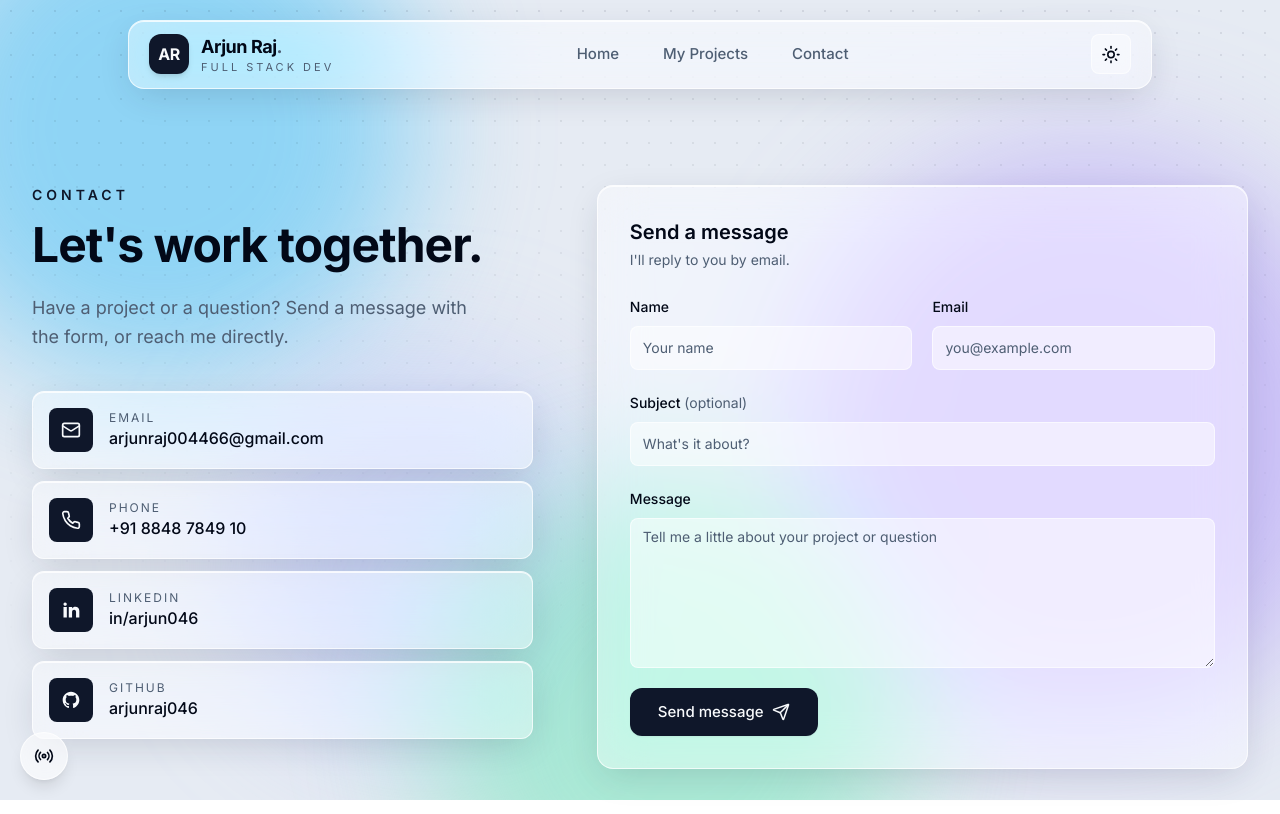
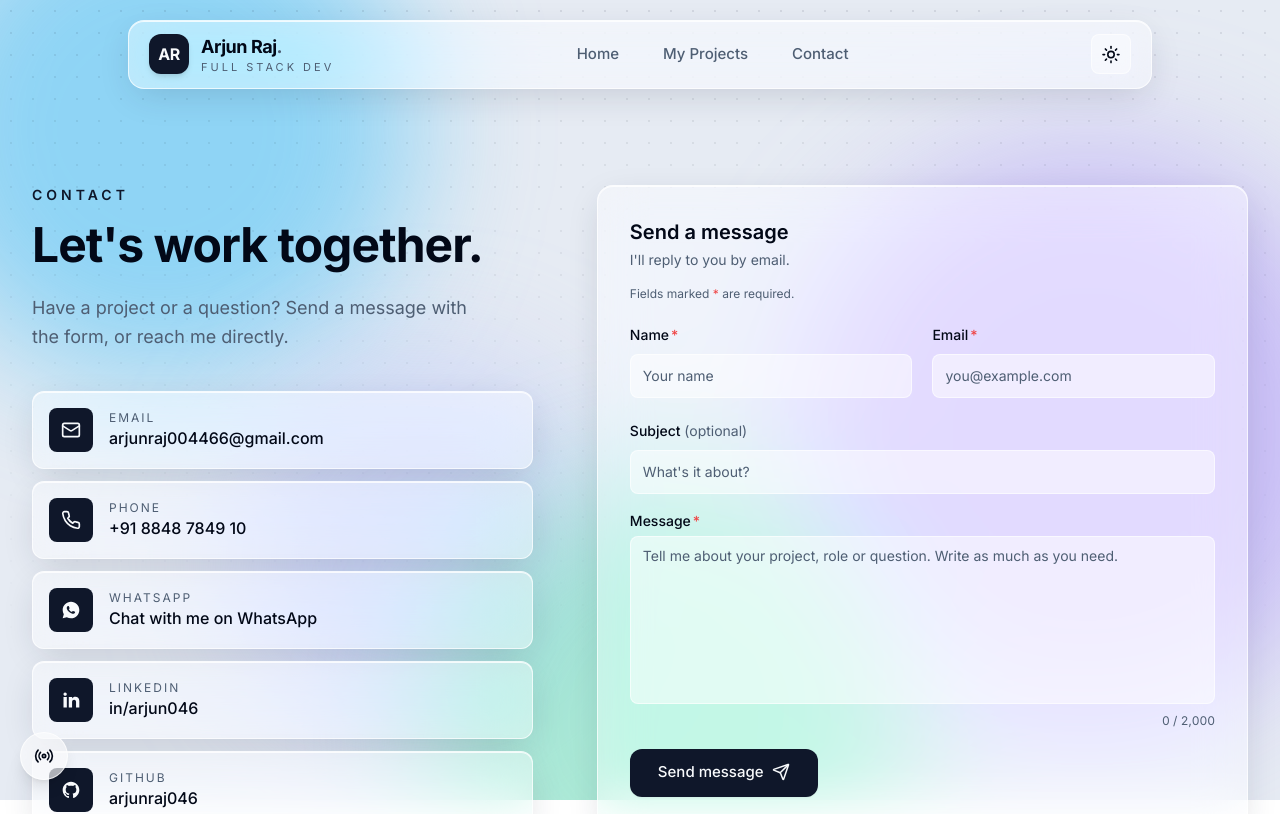
Before and after one commit to arjunraj046/portfolio-website-arjun, a Next.js app: page /contact in a window 1280 px wide. Shown: the top 814 px of the page. Built offline with nearby package versions, Linux system fonts and the light colour scheme; no server answers.

Commit message:
feat: enhance contact page with WhatsApp support and improve form validation feat: implement autoplay functionality for radio component with user interaction handling refactor: modularize radio station fetching and autoplay logic

```diff
--- a/src/app/contact/page.jsx
+++ b/src/app/contact/page.jsx
@@ -1,5 +1,5 @@
 import { Mail, Phone } from "lucide-react";
-import { RiGithubFill, RiLinkedinFill } from "react-icons/ri";
+import { RiGithubFill, RiLinkedinFill, RiWhatsappFill } from "react-icons/ri";
 
 import ContactForm from "@/components/sections/contact/ContactForm";
 import { site, socials } from "@/data/site";
@@ -7,10 +7,10 @@ import { site, socials } from "@/data/site";
 export const metadata = {
   alternates: { canonical: "/contact" },
   title: "Contact",
-  description: `Get in touch with ${site.name}, ${site.role}. Send a message, email or call.`,
+  description: `Get in touch with ${site.name}, ${site.role}. Send a message, email, call or WhatsApp.`,
   openGraph: {
     title: `Contact | ${site.name}`,
-    description: `Get in touch with ${site.name}, ${site.role}. Send a message, email or call.`,
+    description: `Get in touch with ${site.name}, ${site.role}. Send a message, email, call or WhatsApp.`,
   },
 };
 
@@ -19,6 +19,7 @@ const profile = (label) => socials.find((social) => social.label === label).href
 const details = [
   { label: "Email", value: site.email, href: `mailto:${site.email}`, Icon: Mail },
   { label: "Phone", value: site.phone, href: site.phoneHref, Icon: Phone },
+  { label: "WhatsApp", value: "Chat with me on WhatsApp", href: site.whatsappHref, Icon: RiWhatsappFill, external: true },
   { label: "LinkedIn", value: "in/arjun046", href: profile("LinkedIn"), Icon: RiLinkedinFill, external: true },
   { label: "GitHub", value: "arjunraj046", href: profile("GitHub"), Icon: RiGithubFill, external: true },
 ];
@@ -26,7 +27,7 @@ const details = [
 export default function ContactPage() {
   return (
     <main className="container mx-auto py-16 xl:py-24">
-      <div className="grid grid-cols-1 xl:grid-cols-[1fr_1.3fr] gap-12 xl:gap-16 items-start">
+      <div className="grid grid-cols-1 xl:grid-cols-[1fr_1.3fr] gap-12 xl:gap-16">
         <div>
           <p className="text-sm uppercase font-semibold mb-4 text-primary tracking-[4px]">Contact</p>
           <h1 className="text-4xl xl:text-5xl font-bold tracking-[-1px] mb-6">Let&apos;s work together.</h1>
@@ -55,7 +56,7 @@ export default function ContactPage() {
           </ul>
         </div>
 
-        <section aria-labelledby="form-heading" className="glass rounded-2xl p-6 sm:p-8">
+        <section aria-labelledby="form-heading" className="glass flex flex-col rounded-2xl p-6 sm:p-8">
           <h2 id="form-heading" className="text-xl font-semibold mb-1">Send a message</h2>
           <p className="text-sm text-muted-foreground mb-6">I&apos;ll reply to you by email.</p>
           <ContactForm />
--- a/src/components/layout/Radio.jsx
+++ b/src/components/layout/Radio.jsx
@@ -4,18 +4,25 @@ import { useCallback, useEffect, useRef, useState } from 'react'
 import dynamic from 'next/dynamic'
 import { Radio as RadioIcon } from 'lucide-react'
 
+import { radioGenres } from '@/data/radio'
+import { autoplayAllowed, fetchStations, rememberAutoplay } from '@/lib/radio'
+
 const loadPanel = () => import('./RadioPanel')
 const RadioPanel = dynamic(loadPanel, { ssr: false })
+
+const DEFAULT_VOLUME = 0.4
+const GESTURES = ['pointerdown', 'keydown', 'touchstart']
 
 const Radio = () => {
     const root = useRef(null)
     const trigger = useRef(null)
     const audio = useRef(null)
+    const autoplayDone = useRef(false)
     const [open, setOpen] = useState(false)
     const [loaded, setLoaded] = useState(false)
     const [station, setStation] = useState(null)
     const [status, setStatus] = useState('idle')
-    const [volume, setVolume] = useState(0.7)
+    const [volume, setVolume] = useState(DEFAULT_VOLUME)
     const [muted, setMuted] = useState(false)
     const [volumeControl, setVolumeControl] = useState(true)
 
@@ -78,6 +85,62 @@ const Radio = () => {
 
     const pause = useCallback(() => audio.current.pause(), [])
 
+    const userPlay = useCallback((next) => {
+        autoplayDone.current = true
+        rememberAutoplay(true)
+        play(next)
+    }, [play])
+
+    const userPause = useCallback(() => {
+        autoplayDone.current = true
+        rememberAutoplay(false)
+        pause()
+    }, [pause])
+
+    useEffect(() => {
+        if (!autoplayAllowed()) return
+        const el = audio.current
+        let list = null
+        let cancelled = false
+
+        const stop = () => GESTURES.forEach((event) => document.removeEventListener(event, onGesture, true))
+        const finish = () => {
+            autoplayDone.current = true
+            stop()
+        }
+        const attempt = () => {
+            if (cancelled || autoplayDone.current || !list?.length) return
+            if (!el.src) {
+                el.src = list[0].url
+                setStation(list[0])
+            }
+            el.play().then(finish).catch((error) => {
+                if (error?.name === 'NotAllowedError') return
+                finish()
+                setStatus('error')
+            })
+        }
+        function onGesture(e) {
+            if (root.current?.contains(e.target)) return
+            attempt()
+        }
+
+        GESTURES.forEach((event) => document.addEventListener(event, onGesture, true))
+        const idle = window.requestIdleCallback || ((fn) => setTimeout(fn, 1200))
+        const cancelIdle = window.cancelIdleCallback || clearTimeout
+        const handle = idle(() => {
+            fetchStations(radioGenres[0].tag)
+                .then((stations) => { list = stations; attempt() })
+                .catch(finish)
+        })
+
+        return () => {
+            cancelled = true
+            stop()
+            cancelIdle(handle)
+        }
+    }, [])
+
     const changeVolume = useCallback((value) => {
         setVolume(value)
         setMuted(value === 0)
@@ -90,13 +153,13 @@ const Radio = () => {
             artist: [station.country, station.detail].filter(Boolean).join(' · ') || 'Live radio',
             album: 'Arjun Raj · Radio'
         })
-        navigator.mediaSession.setActionHandler('play', () => play())
-        navigator.mediaSession.setActionHandler('pause', pause)
+        navigator.mediaSession.setActionHandler('play', () => userPlay())
+        navigator.mediaSession.setActionHandler('pause', userPause)
         return () => {
             navigator.mediaSession.setActionHandler('play', null)
             navigator.mediaSession.setActionHandler('pause', null)
         }
-    }, [station, play, pause])
+    }, [station, userPlay, userPause])
 
     const playing = status === 'playing'
 
@@ -115,8 +178,8 @@ const Radio = () => {
                     muted={muted}
                     onMute={setMuted}
                     volumeControl={volumeControl}
-                    onPlay={play}
-                    onPause={pause}
+                    onPlay={userPlay}
+                    onPause={userPause}
                 />
             )}
 
--- a/src/components/layout/RadioPanel.jsx
+++ b/src/components/layout/RadioPanel.jsx
@@ -4,41 +4,8 @@ import { useEffect, useRef, useState } from 'react'
 import { Loader2, Pause, Play, Volume2, VolumeX, X } from 'lucide-react'
 
 import { cn } from '@/lib/utils'
-import { radioGenres, radioServers } from '@/data/radio'
-
-const fetchStations = async (tag) => {
-    const query = new URLSearchParams({
-        tag,
-        hidebroken: 'true',
-        is_https: 'true',
-        order: 'clickcount',
-        reverse: 'true',
-        limit: '30'
-    })
-    for (const server of radioServers) {
-        try {
-            const response = await fetch(`${server}/json/stations/search?${query}`)
-            if (!response.ok) continue
-            const list = await response.json()
-            const unique = new Map()
-            list
-                .filter((s) => s.url_resolved?.startsWith('https://'))
-                .forEach((s) => { if (!unique.has(s.name.trim().toLowerCase())) unique.set(s.name.trim().toLowerCase(), s) })
-            return [...unique.values()]
-                .slice(0, 15)
-                .map((s) => ({
-                    id: s.stationuuid,
-                    name: s.name.trim(),
-                    country: s.countrycode || s.country,
-                    detail: [s.codec, s.bitrate ? `${s.bitrate} kbps` : ''].filter(Boolean).join(' · '),
-                    url: s.url_resolved
-                }))
-        } catch {
-            continue
-        }
-    }
-    throw new Error('unavailable')
-}
+import { radioGenres } from '@/data/radio'
+import { fetchStations } from '@/lib/radio'
 
 const RadioPanel = ({ open, onClose, station, status, volume, onVolume, muted, onMute, volumeControl, onPlay, onPause }) => {
     const panel = useRef(null)
@@ -119,7 +86,7 @@ const RadioPanel = ({ open, onClose, station, status, volume, onVolume, muted, o
                 <button
                     type="button"
                     onClick={() => {
-                        if (muted && volume === 0) onVolume(0.7)
+                        if (muted && volume === 0) onVolume(0.4)
                         onMute(!muted)
                     }}
                     aria-label={muted ? 'Unmute' : 'Mute'}
--- a/src/components/sections/contact/ContactForm.jsx
+++ b/src/components/sections/contact/ContactForm.jsx
@@ -8,36 +8,61 @@ import { Button } from '@/components/ui/button'
 import { Form, FormControl, FormField, FormItem, FormLabel, FormMessage } from '@/components/ui/form'
 import { Input } from '@/components/ui/input'
 import { Textarea } from '@/components/ui/textarea'
+import { cn } from '@/lib/utils'
 import { site } from '@/data/site'
 
 const ACCESS_KEY = process.env.NEXT_PUBLIC_WEB3FORMS_KEY
 
-const EMAIL = /^[^\s@]+@[^\s@]+\.[^\s@]+$/
+const LIMITS = { name: 80, email: 254, subject: 120, message: 2000 }
+const NAME = /^[\p{L}][\p{L}\s.'’-]*$/u
+const EMAIL = /^[A-Z0-9._%+-]+@[A-Z0-9-]+(\.[A-Z0-9-]+)*\.[A-Z]{2,}$/i
+
 const rules = {
     name: {
-        validate: (v) => v.trim().length >= 2 || 'Please enter your name.',
-        maxLength: { value: 100, message: 'Please keep your name under 100 characters.' }
+        validate: (v) => {
+            const value = v.trim()
+            if (!value) return 'Please enter your name.'
+            if (value.length < 2) return 'Your name should be at least 2 characters.'
+            if (!NAME.test(value)) return 'Please use letters only (spaces, dots, hyphens and apostrophes are fine).'
+            return true
+        },
+        maxLength: { value: LIMITS.name, message: `Please keep your name under ${LIMITS.name} characters.` }
     },
     email: {
-        validate: (v) => EMAIL.test(v.trim()) || 'Please enter a valid email address.'
+        validate: (v) => {
+            const value = v.trim()
+            if (!value) return 'Please enter your email address.'
+            if (!EMAIL.test(value)) return 'Please enter a valid email address, like name@example.com.'
+            return true
+        },
+        maxLength: { value: LIMITS.email, message: 'That email address is too long.' }
     },
     subject: {
-        maxLength: { value: 150, message: 'Please keep the subject under 150 characters.' }
+        maxLength: { value: LIMITS.subject, message: `Please keep the subject under ${LIMITS.subject} characters.` }
     },
     message: {
-        validate: (v) => v.trim().length >= 10 || 'Please write at least 10 characters.',
-        maxLength: { value: 3000, message: 'Please keep it under 3000 characters.' }
+        validate: (v) => {
+            const value = v.trim()
+            if (!value) return 'Please write a message.'
+            if (value.length < 10) return 'Please write at least 10 characters.'
+            return true
+        },
+        maxLength: { value: LIMITS.message, message: `Please keep your message under ${LIMITS.message.toLocaleString()} characters.` }
     }
 }
 
-const fieldStyles = 'h-11 rounded-lg border-white/60 bg-white/50 dark:border-white/10 dark:bg-white/5'
+const fieldStyles = 'h-11 rounded-lg border-white/60 bg-white/50 dark:border-white/10 dark:bg-white/5 aria-[invalid=true]:border-destructive/60'
+
+const Required = () => <span aria-hidden="true" className="ml-0.5 text-destructive">*</span>
 
 const ContactForm = () => {
     const [status, setStatus] = useState('idle')
 
     const form = useForm({
+        mode: 'onTouched',
         defaultValues: { name: '', email: '', subject: '', message: '' }
     })
+    const messageLength = form.watch('message').length
 
     const onSubmit = async (raw, event) => {
         const values = Object.fromEntries(Object.entries(raw).map(([key, value]) => [key, value.trim()]))
@@ -60,6 +85,7 @@ const ContactForm = () => {
                     subject: values.subject || `New message from ${values.name}`,
                     name: values.name,
                     email: values.email,
+                    replyto: values.email,
                     message: values.message
                 })
             })
@@ -74,7 +100,7 @@ const ContactForm = () => {
 
     if (status === 'sent') {
         return (
-            <div role="status" className="flex flex-col items-center justify-center gap-4 py-16 text-center">
+            <div role="status" className="flex flex-1 flex-col items-center justify-center gap-4 py-16 text-center">
                 <CheckCircle2 size={44} aria-hidden="true" className="text-emerald-500" />
                 <h3 className="text-2xl font-semibold">Message sent</h3>
                 <p className="max-w-sm text-muted-foreground">Thanks for getting in touch. I&apos;ll reply to you by email.</p>
@@ -85,17 +111,21 @@ const ContactForm = () => {
 
     return (
         <Form {...form}>
-            <form onSubmit={form.handleSubmit(onSubmit)} noValidate className="flex flex-col gap-5">
-                <div className="grid grid-cols-1 sm:grid-cols-2 gap-5">
+            <form onSubmit={form.handleSubmit(onSubmit)} noValidate className="flex flex-1 flex-col gap-5">
+                <p className="-mt-2 text-xs text-muted-foreground">
+                    Fields marked <span className="text-destructive">*</span> are required.
+                </p>
+
+                <div className="grid grid-cols-1 gap-5 sm:grid-cols-2">
                     <FormField
                         control={form.control}
                         name="name"
                         rules={rules.name}
                         render={({ field }) => (
                             <FormItem>
-                                <FormLabel>Name</FormLabel>
+                                <FormLabel>Name<Required /></FormLabel>
                                 <FormControl>
-                                    <Input autoComplete="name" placeholder="Your name" className={fieldStyles} {...field} />
+                                    <Input autoComplete="name" placeholder="Your name" maxLength={LIMITS.name} aria-required="true" className={fieldStyles} {...field} />
                                 </FormControl>
                                 <FormMessage />
                             </FormItem>
@@ -107,9 +137,20 @@ const ContactForm = () => {
                         rules={rules.email}
                         render={({ field }) => (
                             <FormItem>
-                                <FormLabel>Email</FormLabel>
+                                <FormLabel>Email<Required /></FormLabel>
                                 <FormControl>
-                                    <Input type="email" autoComplete="email" placeholder="you@example.com" className={fieldStyles} {...field} />
+                                    <Input
+                                        type="email"
+                                        inputMode="email"
+                                        autoComplete="email"
+                                        autoCapitalize="none"
+                                        spellCheck={false}
+                                        placeholder="you@example.com"
+                                        maxLength={LIMITS.email}
+                                        aria-required="true"
+                                        className={fieldStyles}
+                                        {...field}
+                                    />
                                 </FormControl>
                                 <FormMessage />
                             </FormItem>
@@ -125,7 +166,7 @@ const ContactForm = () => {
                         <FormItem>
                             <FormLabel>Subject <span className="font-normal text-muted-foreground">(optional)</span></FormLabel>
                             <FormControl>
-                                <Input placeholder="What's it about?" className={fieldStyles} {...field} />
+                                <Input placeholder="What's it about?" maxLength={LIMITS.subject} className={fieldStyles} {...field} />
                             </FormControl>
                             <FormMessage />
                         </FormItem>
@@ -137,17 +178,29 @@ const ContactForm = () => {
                     name="message"
                     rules={rules.message}
                     render={({ field }) => (
-                        <FormItem>
-                            <FormLabel>Message</FormLabel>
+                        <FormItem className="flex flex-1 flex-col">
+                            <FormLabel>Message<Required /></FormLabel>
                             <FormControl>
                                 <Textarea
-                                    rows={6}
-                                    placeholder="Tell me a little about your project or question"
-                                    className={`${fieldStyles} h-auto min-h-[150px] resize-y`}
+                                    placeholder="Tell me about your project, role or question. Write as much as you need."
+                                    maxLength={LIMITS.message}
+                                    aria-required="true"
+                                    className={`${fieldStyles} h-auto min-h-[150px] flex-1 resize-none overflow-y-auto leading-relaxed`}
                                     {...field}
                                 />
                             </FormControl>
-                            <FormMessage />
+                            <div className="flex items-start justify-between gap-4">
+                                <FormMessage />
+                                <p
+                                    aria-live="polite"
+                                    className={cn(
+                                        'ml-auto shrink-0 text-xs tabular-nums text-muted-foreground',
+                                        messageLength >= LIMITS.message && 'text-destructive'
+                                    )}
+                                >
+                                    {messageLength.toLocaleString()} / {LIMITS.message.toLocaleString()}
+                                </p>
+                            </div>
                         </FormItem>
                     )}
                 />
--- a/src/data/site.js
+++ b/src/data/site.js
@@ -19,6 +19,7 @@ export const site = {
     email: 'arjunraj004466@gmail.com',
     phone: '+91 8848 7849 10',
     phoneHref: 'tel:+918848784910',
+    whatsappHref: `https://wa.me/918848784910?text=${encodeURIComponent("Hi Arjun, I came across your portfolio and would like to connect.")}`,
     url: 'https://www.arjundev.in',
     cvUrl: 'https://drive.google.com/uc?export=download&id=1DYVvs_Zs12ksDZ5n8SDEegVwHiWlf1rr'
 }
--- /dev/null
+++ b/src/lib/radio.js
@@ -0,0 +1,62 @@
+import { radioServers } from '@/data/radio'
+
+const cache = new Map()
+
+const load = async (tag) => {
+    const query = new URLSearchParams({
+        tag,
+        hidebroken: 'true',
+        is_https: 'true',
+        order: 'clickcount',
+        reverse: 'true',
+        limit: '30'
+    })
+    for (const server of radioServers) {
+        try {
+            const response = await fetch(`${server}/json/stations/search?${query}`)
+            if (!response.ok) continue
+            const list = await response.json()
+            const unique = new Map()
+            list
+                .filter((s) => s.url_resolved?.startsWith('https://'))
+                .forEach((s) => { if (!unique.has(s.name.trim().toLowerCase())) unique.set(s.name.trim().toLowerCase(), s) })
+            return [...unique.values()]
+                .slice(0, 15)
+                .map((s) => ({
+                    id: s.stationuuid,
+                    name: s.name.trim(),
+                    country: s.countrycode || s.country,
+                    detail: [s.codec, s.bitrate ? `${s.bitrate} kbps` : ''].filter(Boolean).join(' · '),
+                    url: s.url_resolved
+                }))
+        } catch {
+            continue
+        }
+    }
+    throw new Error('unavailable')
+}
+
+export const fetchStations = (tag) => {
+    if (!cache.has(tag)) {
+        const request = load(tag)
+        request.catch(() => cache.delete(tag))
+        cache.set(tag, request)
+    }
+    return cache.get(tag)
+}
+
+const AUTOPLAY_KEY = 'radio-autoplay'
+
+export const autoplayAllowed = () => {
+    try {
+        return localStorage.getItem(AUTOPLAY_KEY) !== 'off'
+    } catch {
+        return true
+    }
+}
+
+export const rememberAutoplay = (on) => {
+    try {
+        localStorage.setItem(AUTOPLAY_KEY, on ? 'on' : 'off')
+    } catch {}
+}
```
Also changed, not shown: 1 other file (tests, documents, lock files or other folders).
